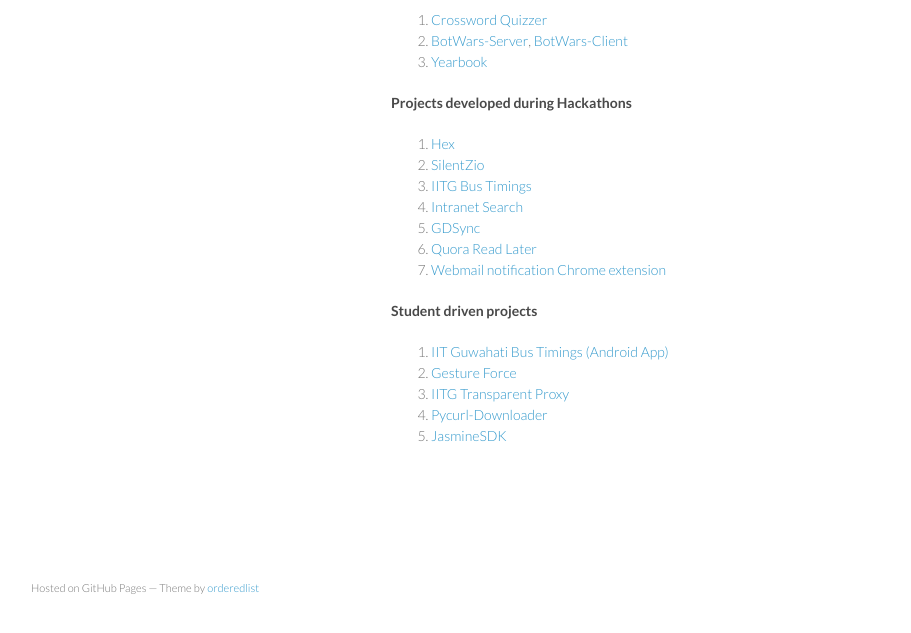
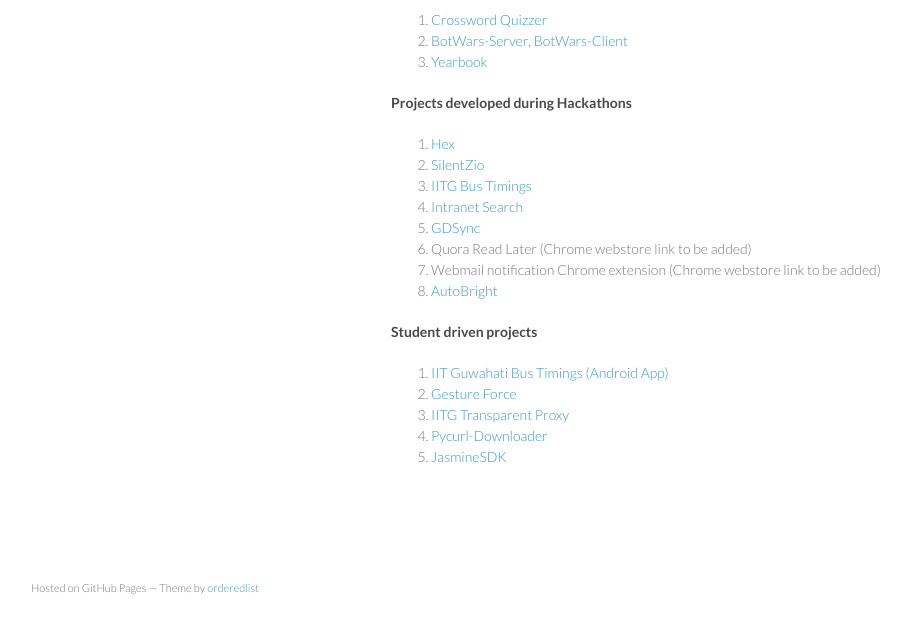
Before and after one commit to iit-guwahati/iit-guwahati.github.io, a plain HTML site: page index.html in a window 1280 px wide. Shown: the part 133-766 px from the top of the page, without its empty margins (179-1090 px from the left). Drawn offline with Linux system fonts and the light colour scheme.

Commit message:
Replace master branch with page content via GitHub

```diff
--- a/index.html
+++ b/index.html
@@ -41,8 +41,9 @@
 <li><a href="http://iitg-bus-timings.appspot.com/">IITG Bus Timings</a></li>
 <li><a href="https://github.com/WebAndCodingClub-IITGuwahati/IntranetSearch">Intranet Search</a></li>
 <li><a href="https://github.com/rovinbhandari/GDSync">GDSync</a></li>
-<li><a href="Chrome%20webstore%20link%20to%20be%20added">Quora Read Later</a></li>
-<li><a href="Chrome%20webstore%20link%20to%20be%20added">Webmail notification Chrome extension</a></li>
+<li>Quora Read Later (Chrome webstore link to be added)</li>
+<li>Webmail notification Chrome extension (Chrome webstore link to be added)</li>
+<li><a href="https://github.com/harshg0910/AutoBright">AutoBright</a></li>
 </ol><h4>Student driven projects</h4>
 
 <ol>
```
Also changed, not shown: params.json (+1 -1 lines).
